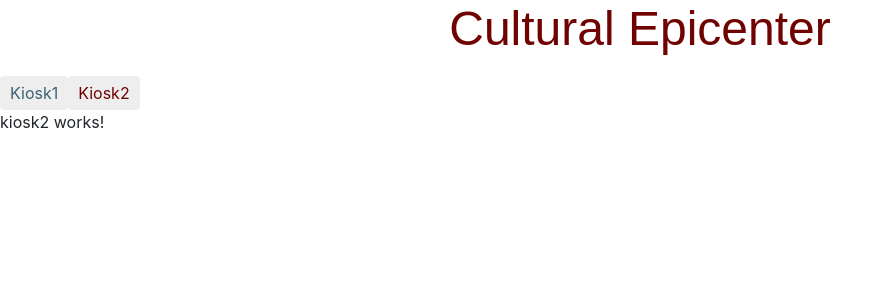
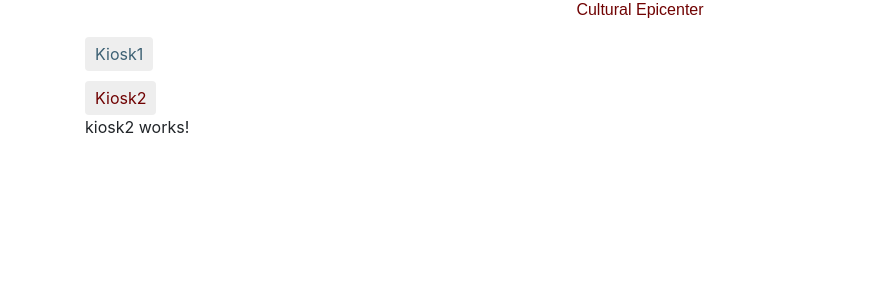
Before and after one commit to tvinson2/Cultural-Epicenter, an Angular app: page /kiosk2 in a window 1280 px wide. Shown: the top 300 px of the page, without its empty margins (0-893 px from the left). Built offline with nearby package versions, Linux system fonts and the light colour scheme.

Commit message:
many nav bar fails,vert buttons,break point navs

```diff
--- a/src/app/app.component.html
+++ b/src/app/app.component.html
@@ -1,8 +1,19 @@
-<div style="text-align:center"><h1>Cultural Epicenter</h1></div>
-<nav>
-  <a routerLink="/kiosk1" routerLinkActive="active">Kiosk1</a>
-  <a routerLink="/kiosk2" routerLinkActive="active">Kiosk2</a>
-</nav>
+<div class="container-sm"> <!-- 100% wide until small breakpoint -->
 
 
+
+
+
+
+
+  <div style="text-align:center"><h1>Cultural Epicenter</h1></div>
+  <nav>
+    <a routerLink="/kiosk1" routerLinkActive="active">Kiosk1</a>
+    <br>
+    <a routerLink="/kiosk2" routerLinkActive="active">Kiosk2</a>
+    <br>
+  </nav>
+
+</div>
+
 <router-outlet></router-outlet>
--- a/src/app/app.module.ts
+++ b/src/app/app.module.ts
@@ -6,11 +6,13 @@ import { AppComponent } from './app.component';
 import { Kiosk1Component } from './kiosk1/kiosk1.component';
 import { Kiosk2Component } from './kiosk2/kiosk2.component';
 
+
 @NgModule({
   declarations: [
     AppComponent,
     Kiosk1Component,
-    Kiosk2Component
+    Kiosk2Component,
+
   ],
   imports: [
     BrowserModule,
--- a/src/app/kiosk1/kiosk1.component.html
+++ b/src/app/kiosk1/kiosk1.component.html
@@ -1 +1 @@
-<p>kiosk1 works!</p>
+<div class="container-sm"><p>kiosk1 works!</p></div>
--- a/src/app/kiosk2/kiosk2.component.html
+++ b/src/app/kiosk2/kiosk2.component.html
@@ -1 +1 @@
-<p>kiosk2 works!</p>
+<div class="container-sm"><p>kiosk2 works!</p></div>
--- a/src/styles.css
+++ b/src/styles.css
@@ -2,7 +2,7 @@
 h1 {
     color:#700202;
     font-family: Arial, Helvetica, sans-serif;
-    font-size: 300%;
+    font-size: 100%;
   }
 
 
```
